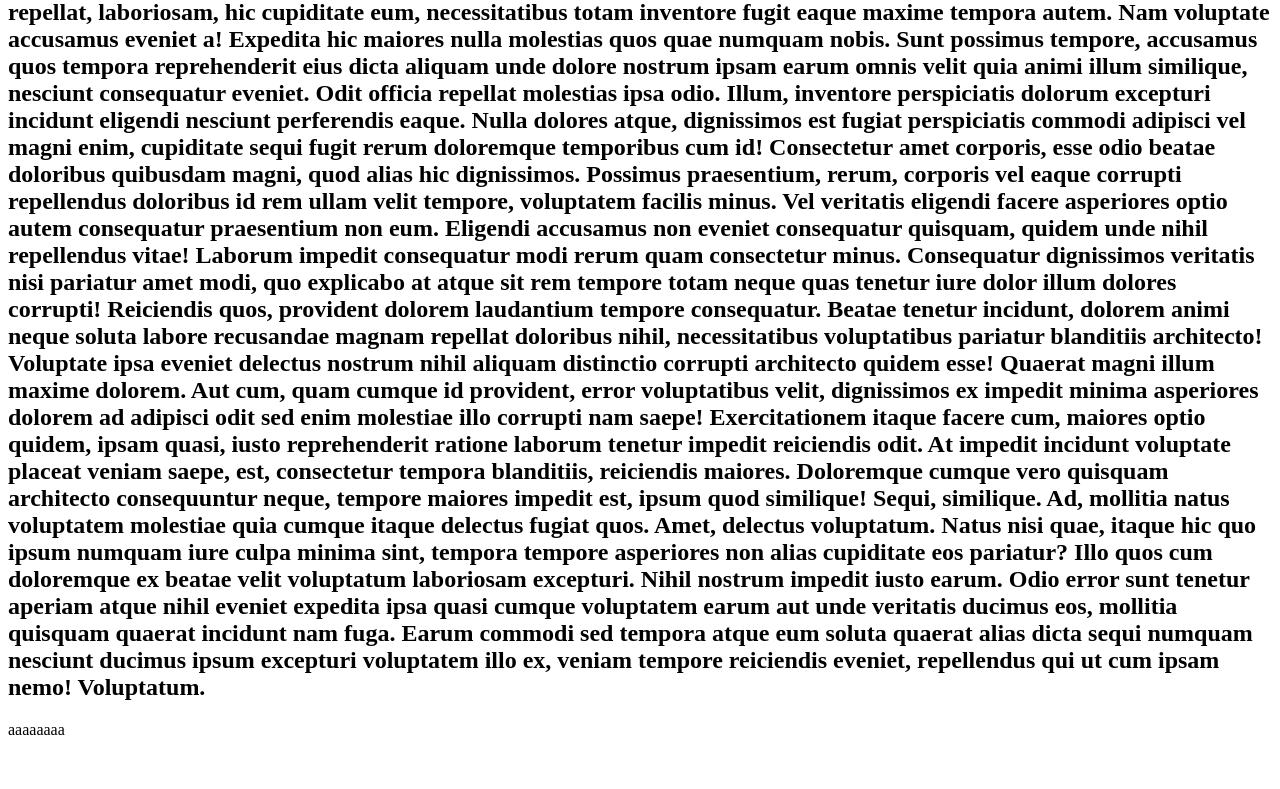
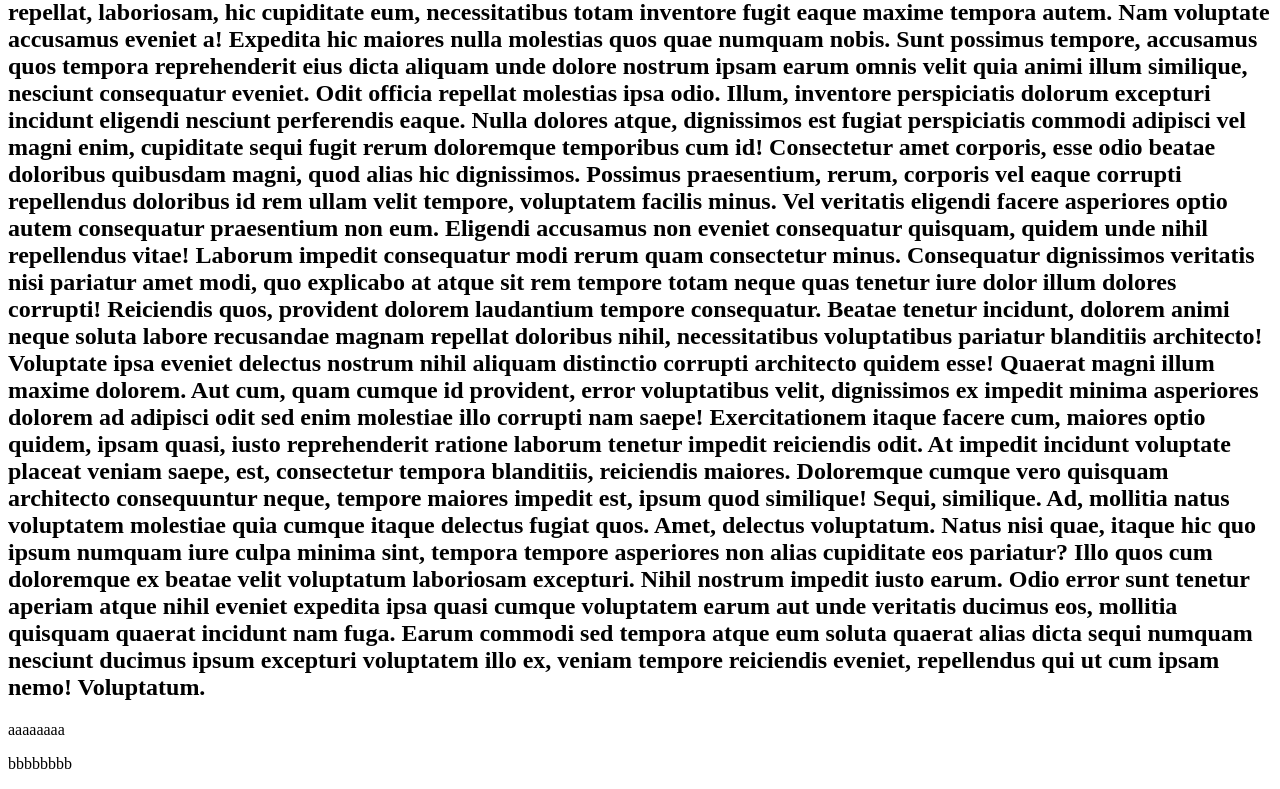
Before and after one commit to dimamc/git_github, a plain HTML site: page index.html in a window 1280 px wide. Shown: the part 433-1222 px from the top of the page. Before the commit the page ends 1188 px from the top, so only its background shows below. Drawn offline with Linux system fonts and the light colour scheme.

Commit message:
Ветка about

```diff
--- a/index.html
+++ b/index.html
@@ -28,5 +28,6 @@
     Nihil nostrum impedit iusto earum. Odio error sunt tenetur aperiam atque nihil eveniet expedita ipsa quasi cumque voluptatem earum aut unde veritatis ducimus eos, mollitia quisquam quaerat incidunt nam fuga.
     Earum commodi sed tempora atque eum soluta quaerat alias dicta sequi numquam nesciunt ducimus ipsum excepturi voluptatem illo ex, veniam tempore reiciendis eveniet, repellendus qui ut cum ipsam nemo! Voluptatum.</h2>
     <p>aaaaaaaa</p>
+    <p>bbbbbbbb</p>
 </body>
 </html>
```
